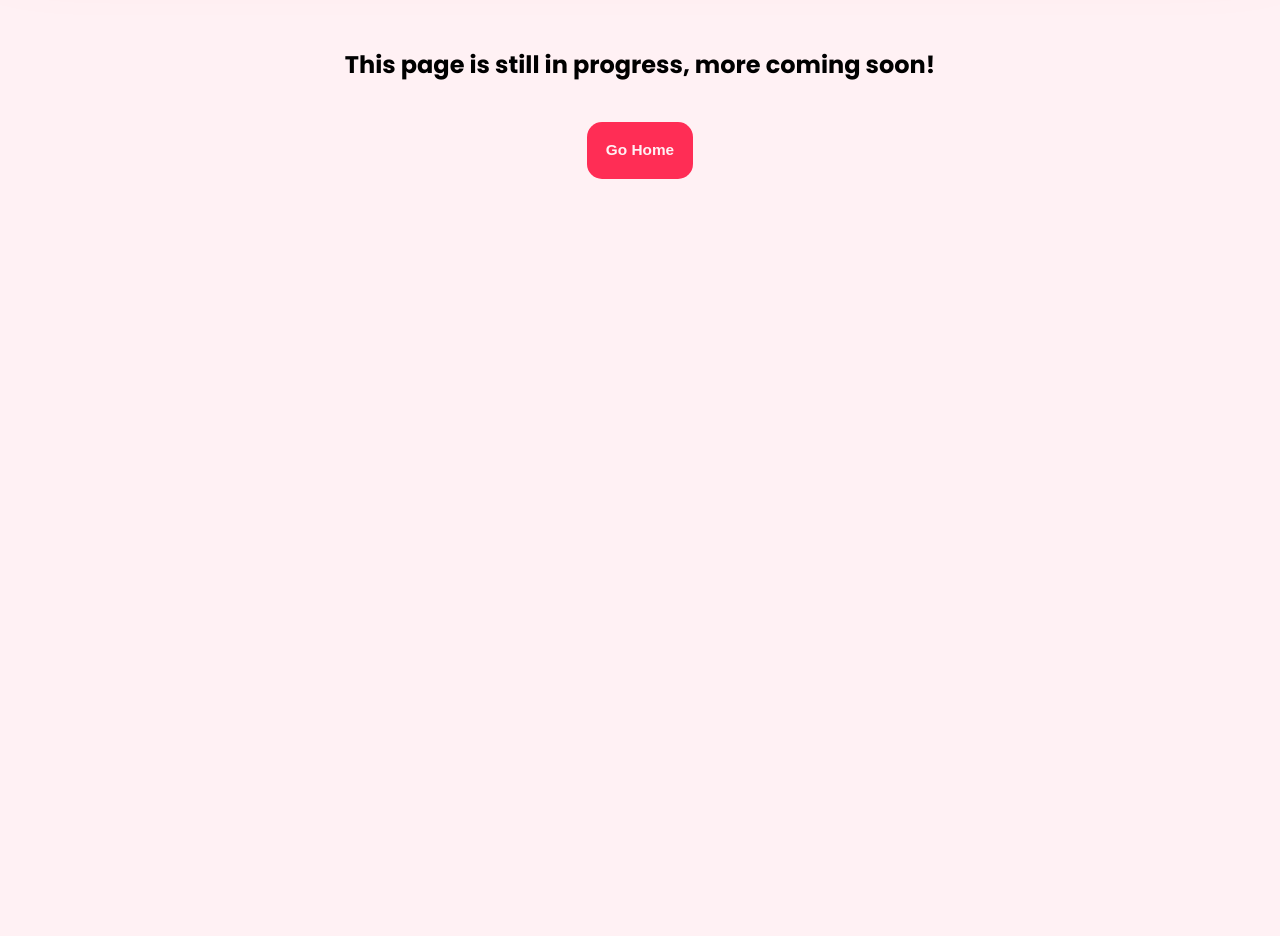
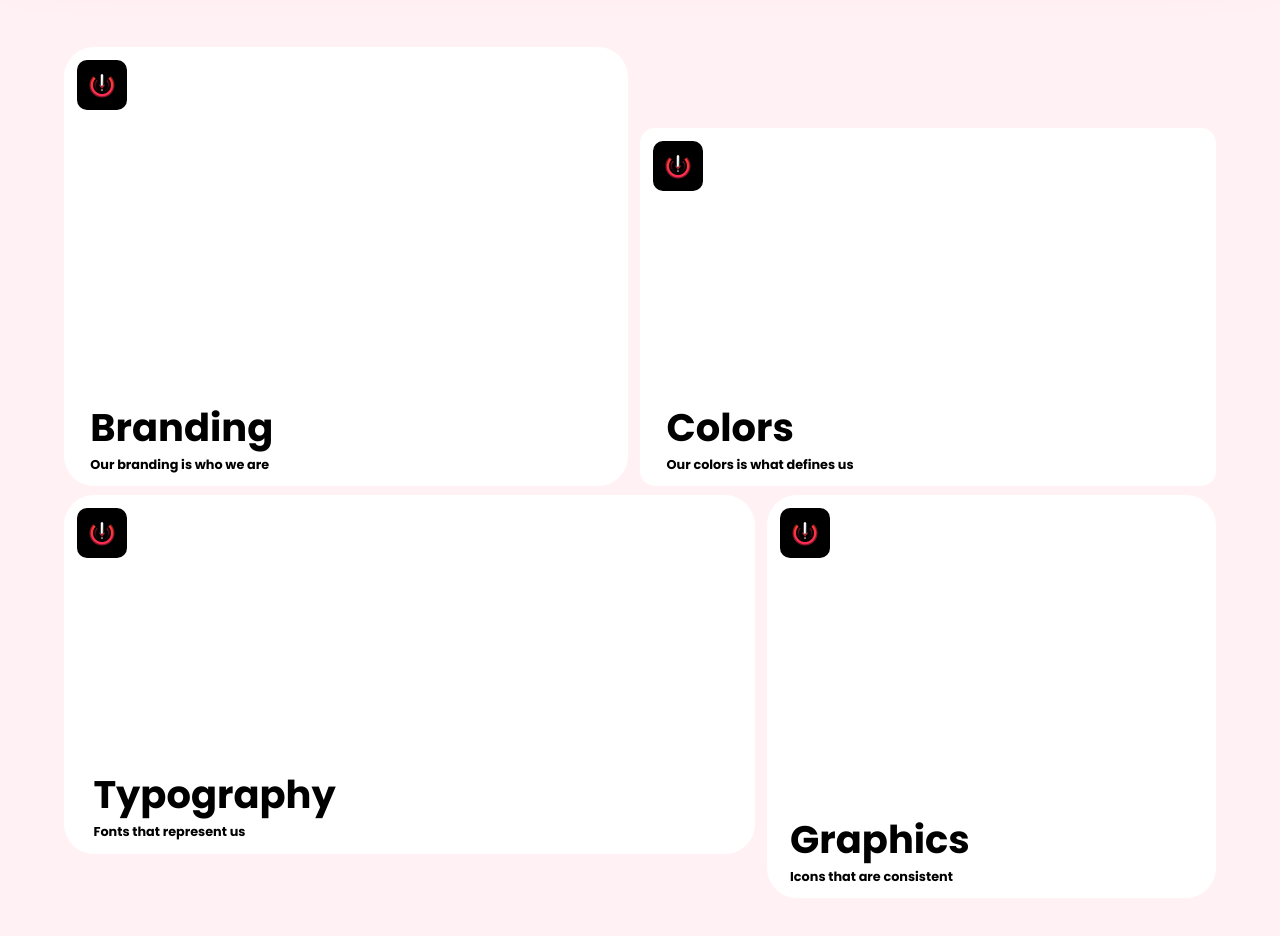
Before and after one commit to Hmcg23/redos7, a React (Create React App) app: page /design in a window 1280 px wide. Shown: the part 172-1108 px from the top of the page. Before the commit the page ends 800 px from the top, so only its background shows below. Built offline with nearby package versions, Linux system fonts and the light colour scheme.

Commit message:
add design page html and css

```diff
--- a/src/App.css
+++ b/src/App.css
@@ -187,6 +187,97 @@ button:hover {
   margin: 1vw;
 }
 
+/* Design Page */
+.design-page {
+  display: flex;
+  flex-direction: column;
+  align-items: center;
+  justify-content: center;
+}
+
+.design-page-grid {
+  display: -ms-grid;
+  display: grid;
+  grid-template-columns: repeat(100, minmax(1px,  1fr));
+  grid-template-rows: repeat(100, minmax(1px, 2fr));
+  height: 70vw;
+  width: 90vw;
+}
+
+/* Each Box */
+
+.design-page-box-branding {
+  grid-column: 1 / span 49;
+  grid-row: 1 / span 49 ;
+  background-color: white;
+  display: grid;
+  grid-template-columns: repeat(2, 1fr);
+  grid-template-rows: 1fr 1fr;
+  text-align: left;
+  padding: 1vw;
+  border-radius: 30px;
+}
+.design-page-text {
+  grid-row: 2;
+  align-self: flex-end;
+  padding-left: 5%;
+}
+
+.design-page-box-colors {
+  grid-column: 51 / span 50;
+  grid-row: 10 / span 40;
+  background-color: white;
+  display: grid;
+  grid-template-columns: repeat(2, 1fr);
+  grid-template-rows: 1fr 1fr;
+  text-align: left;
+  padding: 1vw;
+  border-radius: 15px;
+}
+.design-page-box-typo {
+  grid-column: 1 / span 60;
+  grid-row: 51 / span 40;
+  background-color: white;
+  display: grid;
+  grid-template-columns: repeat(2, 1fr);
+  grid-template-rows: 1fr 1fr;
+  text-align: left;
+  padding: 1vw;
+  border-radius: 30px;
+}
+.design-page-box-graphics {
+  grid-column: 62 / span 50;
+  grid-row: 51 / span 45;
+  background-color: white;
+  display: grid;
+  grid-template-columns: repeat(2, 1fr);
+  grid-template-rows: 1fr 1fr;
+  text-align: left;
+  padding: 1vw;
+  border-radius: 30px;
+}
+.design-page-box h2, h3 {
+  margin: 0;
+  text-align: left;
+}
+.design-page-text h2 {
+  font-size: 3vw;
+  margin: 0;
+}
+.design-page-text h3 {
+  font-size: 1vw;
+  margin: 0;
+}
+.design-page-grid img {
+  align-self: start;
+  max-width: 50px;
+  border-radius: 10px;
+}
+
+.design-page-grid img:hover {
+  max-width: 100px;
+}
+
 @media only screen and (max-width: 1000px) {
   .nav-links {
     width: 50%;
--- a/src/components/Design.js
+++ b/src/components/Design.js
@@ -2,20 +2,49 @@ import { useEffect } from 'react';
 import '../App.css';
 import AOS from "aos";
 import "aos/dist/aos.css";
-import { useNavigate } from 'react-router-dom';
+import redos7logo from '../images/redos7logo.png'
 
 function Design() {
-  const navigate = useNavigate();
 
     useEffect(() => {
         AOS.init();
         AOS.refresh();
       }, []);
   return (
-      <section data-aos='fade-up' data-aos-duration='1000'>
+      <section data-aos='fade-up' data-aos-duration='1000' className='design-page'>
         <h1 className='page-h1'>Design</h1>
-        <h1>This page is still in progress, more coming soon!</h1>
-        <button onClick={(e) => { navigate('/') }}>Go Home</button>
+        <div className='design-page-grid'>
+          <div className='design-page-box-branding'>
+            <img src={redos7logo} alt='redos7 logo' />
+            <div className='design-page-text'>
+              <h2>Branding</h2>
+              <h3>Our branding is who we are</h3>
+            </div>
+          </div>
+          <div className='design-page-box-colors'>
+            <img src={redos7logo} alt='redos7 logo' />
+            <div className='design-page-text'>
+              <h2>Colors</h2>
+              <h3>Our colors is what defines us</h3>
+            </div>
+          </div>
+          <div className='design-page-box-typo'>
+            <img src={redos7logo} alt='redos7 logo' />
+            <div className='design-page-text'>
+              <h2>Typography</h2>
+              <h3>Fonts that represent us</h3>
+            </div>
+          </div>
+          <div className='design-page-box-graphics'>
+            <img src={redos7logo} alt='redos7 logo' />
+            <div className='design-page-text'>
+              <h2>Graphics</h2>
+              <h3>Icons that are consistent</h3>
+            </div>
+
+          </div>
+        </div>
+
       </section>
   );
 }
```
